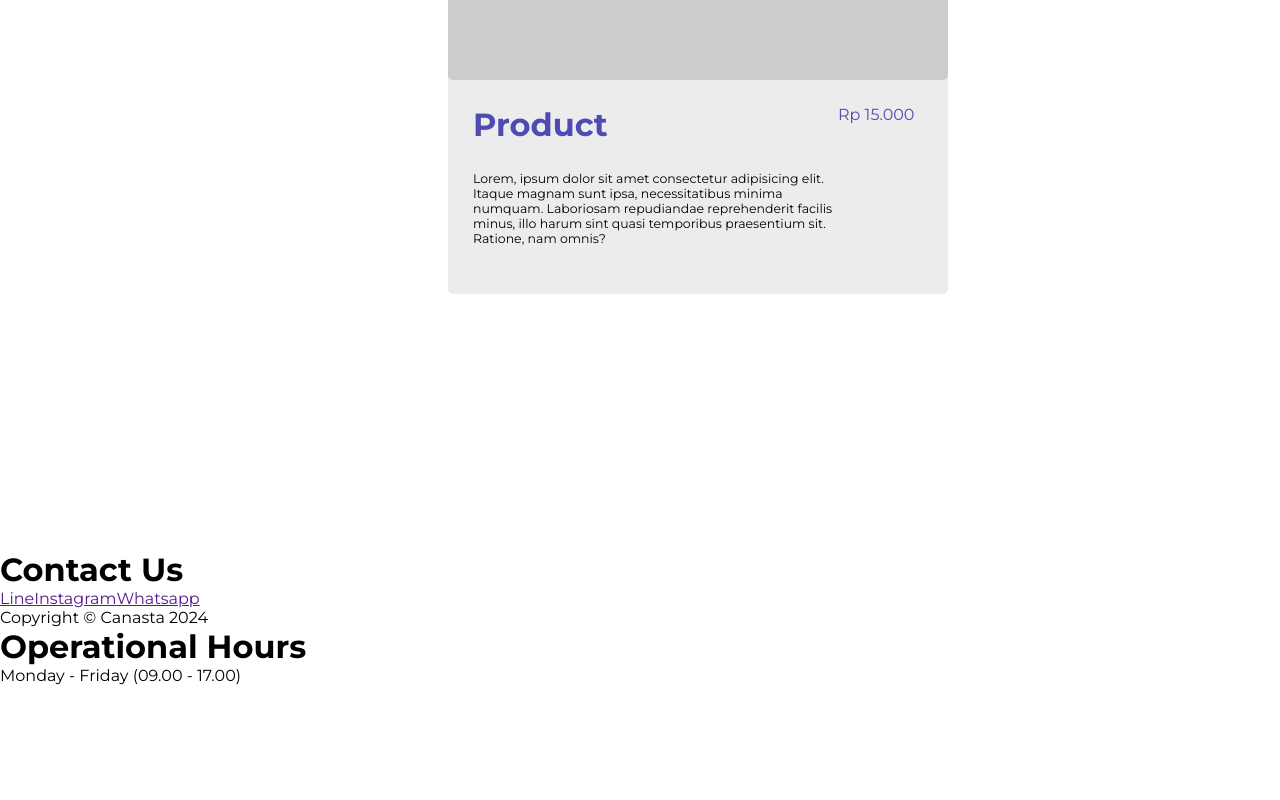
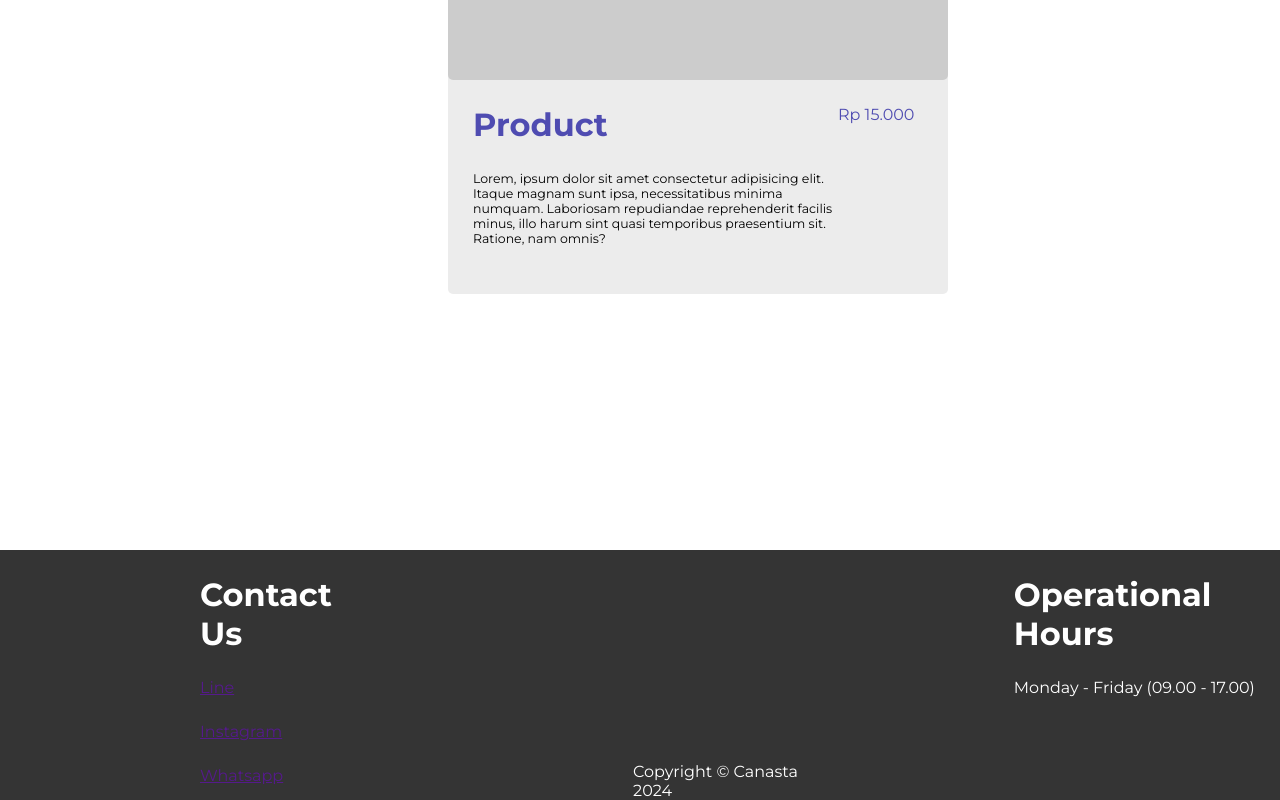
Before and after one commit to azanra/personal-product-landing-page, a React (Vite) app: page / in a window 1280 px wide. Shown: the part 1852-2652 px from the top of the page. Before the commit the page ends 2537 px from the top, so only its background shows below. Built offline with nearby package versions, Linux system fonts and the light colour scheme.

Commit message:
Position and style footer container and items

```diff
--- a/src/App.css
+++ b/src/App.css
@@ -34,6 +34,8 @@
     --about-container-margin: 150px;
     --about-container-width: 80%;
     --about-padding: 75px 125px;
+
+    --footer-bg-color: rgb(52, 52, 52);
 }
 
 * {
@@ -133,6 +135,11 @@ body {
     align-items: center;
 }
 
+.flex-align-items-ends {
+    display: flex;
+    align-items: flex-end;
+}
+
 .nav-style {
     text-decoration: none;
     font-size: var(--nav-font-size);
@@ -170,3 +177,22 @@ body {
 .header-text {
     font-size: var(--order-text-font-size);
 }
+
+
+.footer-container {
+    background-color: var(--footer-bg-color);
+    color: white;
+    height: calc(var(--order-image-height) / 2);
+}
+
+.link-gap {
+    margin-top:25px;
+}
+
+.footer-margin {
+    margin-left: 200px;
+}
+
+.copyright-margin {
+    margin-left: 300px;
+}
--- a/src/modules/footer/contact/contact.jsx
+++ b/src/modules/footer/contact/contact.jsx
@@ -1,10 +1,16 @@
 function ContactText() {
     return (
         <div>
-            <h1>Contact Us</h1>
-            <a href="">Line</a>
-            <a href="">Instagram</a>
-            <a href="">Whatsapp</a>
+            <h1 className="link-gap footer-margin">Contact Us</h1>
+            <div className="link-gap footer-margin">
+                <a href="">Line</a>
+            </div>
+            <div className="link-gap footer-margin">
+                <a href="">Instagram</a>
+            </div>
+            <div className="link-gap footer-margin">
+                <a href="">Whatsapp</a>
+            </div>
         </div>
     )
 }
--- a/src/modules/footer/copyright/copyright.jsx
+++ b/src/modules/footer/copyright/copyright.jsx
@@ -1,6 +1,6 @@
 function CopyrightText() {
     return (
-        <div>
+        <div className="flex-align-items-ends copyright-margin">
             Copyright © Canasta 2024
         </div>
     )
--- a/src/modules/footer/footer.jsx
+++ b/src/modules/footer/footer.jsx
@@ -4,7 +4,7 @@ import { OperationalText } from "./operational/operational";
 
 function FooterContainer() {
     return (
-        <div>
+        <div className="flex-container footer-container">
             <ContactText/>
             <CopyrightText/>
             <OperationalText/>
--- a/src/modules/footer/operational/operational.jsx
+++ b/src/modules/footer/operational/operational.jsx
@@ -1,8 +1,8 @@
 function OperationalText() {
     return (
-        <div>
-            <h1>Operational Hours</h1>
-            <p>Monday - Friday (09.00 - 17.00)</p>
+        <div className="flex-align-items footer-margin">
+            <h1 className="link-gap">Operational Hours</h1>
+            <p className="link-gap">Monday - Friday (09.00 - 17.00)</p>
         </div>
     )
 }
```
